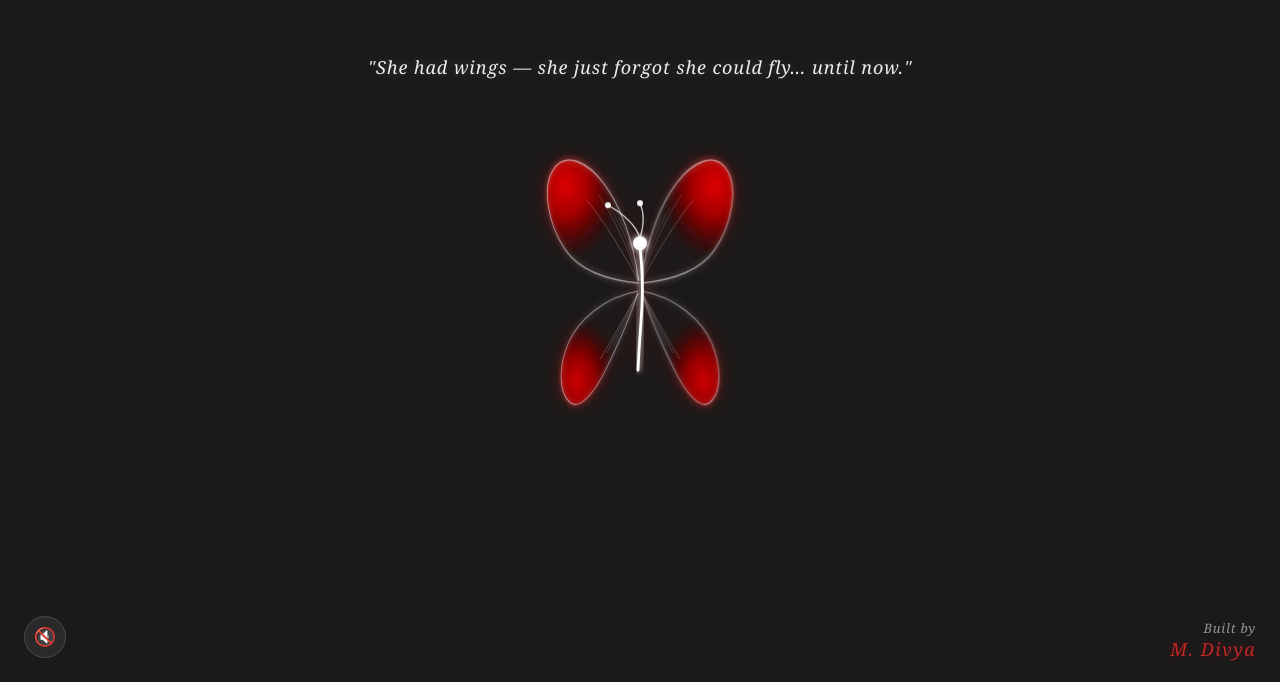
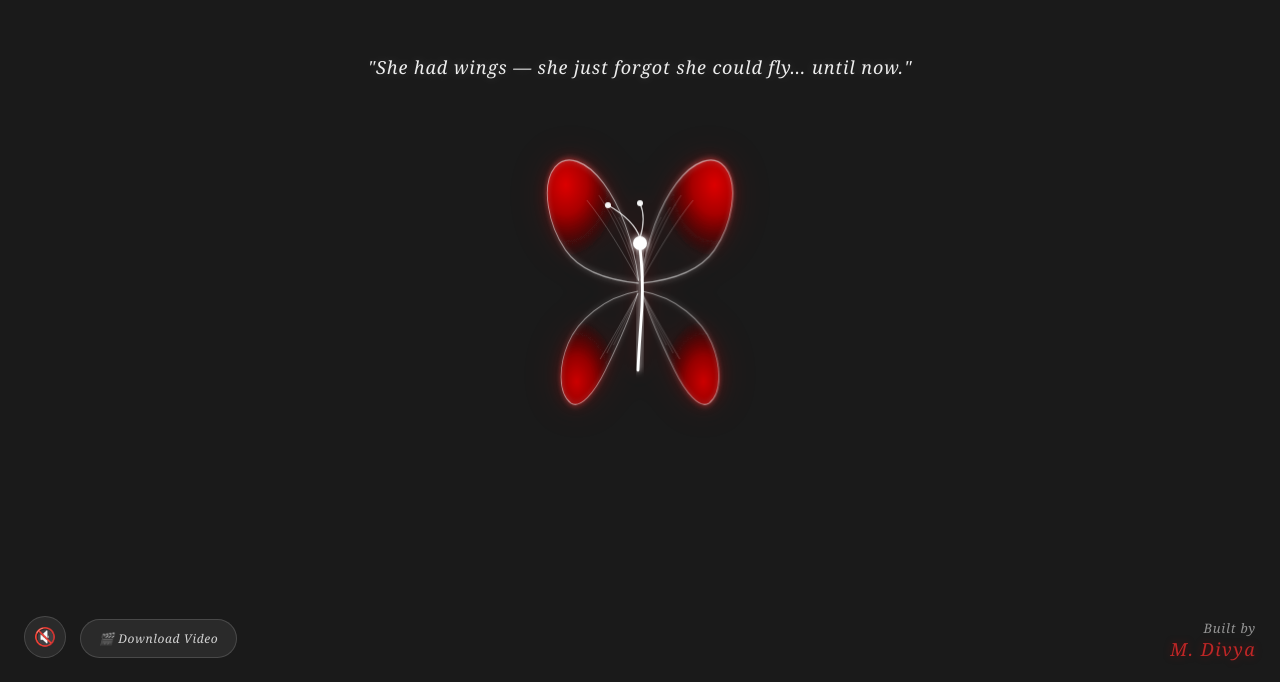
Before and after one commit to mdivya1910-a11y/My-wings, a plain HTML site: page index.html in a window 1280 px wide. Shown: the part 118-800 px from the top of the page. Drawn offline with Linux system fonts and the light colour scheme.

Commit message:
Update index.html

```diff
--- a/index.html
+++ b/index.html
@@ -179,6 +179,24 @@
 <!-- Music Toggle Button -->
 <div class="music-btn" id="musicBtn" onclick="toggleMusic()" title="Toggle Music">🔇</div>
 
+<!-- Download Video Button -->
+<div id="downloadBtn" onclick="recordAndDownload()" style="
+  position: fixed;
+  bottom: 24px;
+  left: 80px;
+  background: rgba(255,255,255,0.07);
+  border: 1px solid rgba(255,255,255,0.15);
+  border-radius: 50px;
+  padding: 10px 18px;
+  cursor: pointer;
+  font-size: 12px;
+  font-family: Georgia, serif;
+  font-style: italic;
+  color: rgba(255,255,255,0.8);
+  letter-spacing: 0.05em;
+  z-index: 10;
+">🎬 Download Video</div>
+
 <!-- Built by -->
 <div class="credit">
   <div style="color: rgba(200,200,200,0.7); font-size: 13px; font-style: italic; letter-spacing: 0.06em; font-family: Georgia, serif;">Built by</div>
@@ -190,15 +208,13 @@
   const btn = document.getElementById('musicBtn');
   let playing = false;
 
-  // Try autoplay on first user interaction
   document.body.addEventListener('click', function startMusic() {
     if (!playing) {
       music.play();
       playing = true;
       btn.textContent = '🎵';
     }
-    document.body.removeEventListener('click', startMusic);
-  }, { once: false });
+  });
 
   function toggleMusic() {
     if (playing) {
@@ -211,6 +227,65 @@
       btn.textContent = '🎵';
     }
   }
+
+  async function recordAndDownload() {
+    const downloadBtn = document.getElementById('downloadBtn');
+    downloadBtn.textContent = '⏳ Recording 6s...';
+    downloadBtn.style.pointerEvents = 'none';
+
+    try {
+      const svgEl = document.querySelector('svg');
+      const canvas = document.createElement('canvas');
+      canvas.width = window.innerWidth;
+      canvas.height = window.innerHeight;
+      const ctx = canvas.getContext('2d');
+      const stream = canvas.captureStream(30);
+      const recorder = new MediaRecorder(stream, { mimeType: 'video/webm' });
+      const chunks = [];
+
+      recorder.ondataavailable = e => chunks.push(e.data);
+      recorder.onstop = () => {
+        const blob = new Blob(chunks, { type: 'video/webm' });
+        const url = URL.createObjectURL(blob);
+        const a = document.createElement('a');
+        a.href = url;
+        a.download = 'my-wings-butterfly.webm';
+        a.click();
+        URL.revokeObjectURL(url);
+        downloadBtn.textContent = '🎬 Download Video';
+        downloadBtn.style.pointerEvents = 'auto';
+      };
+
+      const duration = 6000;
+      const start = performance.now();
+
+      function drawFrame() {
+        const svgData = new XMLSerializer().serializeToString(svgEl);
+        const img = new Image();
+        const blob = new Blob([svgData], { type: 'image/svg+xml' });
+        const url = URL.createObjectURL(blob);
+        img.onload = () => {
+          ctx.fillStyle = '#1a1a1a';
+          ctx.fillRect(0, 0, canvas.width, canvas.height);
+          const x = (canvas.width - svgEl.clientWidth) / 2;
+          const y = (canvas.height - svgEl.clientHeight) / 2;
+          ctx.drawImage(img, x, y);
+          URL.revokeObjectURL(url);
+          if (performance.now() - start < duration) requestAnimationFrame(drawFrame);
+          else recorder.stop();
+        };
+        img.src = url;
+      }
+
+      recorder.start();
+      drawFrame();
+
+    } catch(e) {
+      downloadBtn.textContent = '🎬 Download Video';
+      downloadBtn.style.pointerEvents = 'auto';
+      alert('Please open this site on Chrome desktop to download video!');
+    }
+  }
 </script>
 
 </body>
```
